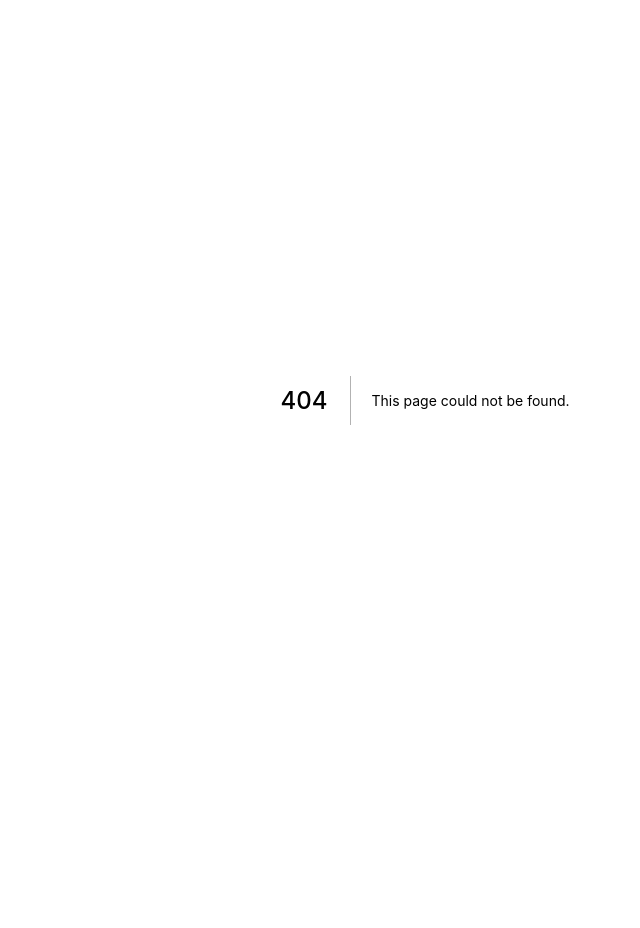
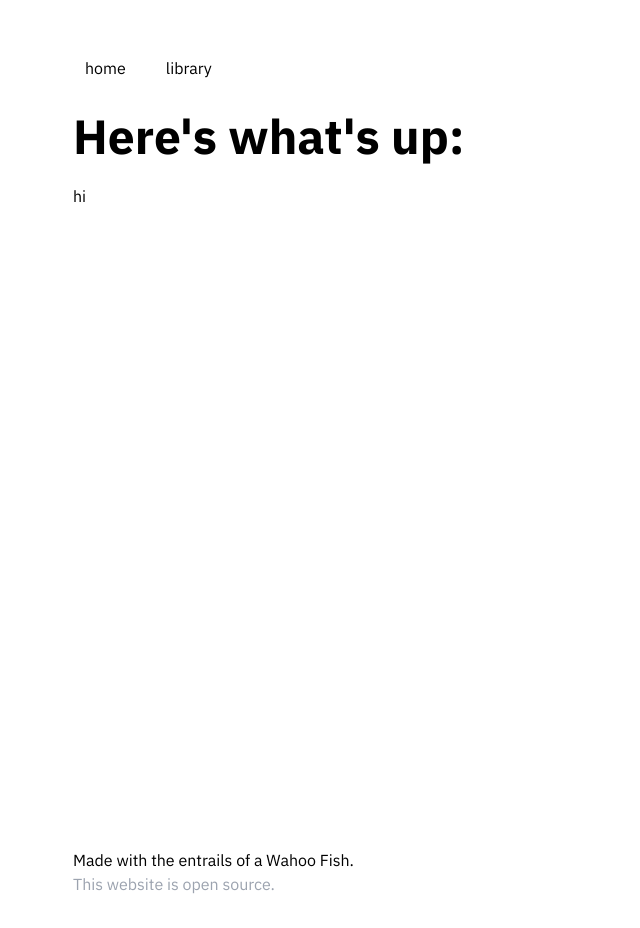
Before and after one commit to exu3/site, a Next.js app: page /sup in a window 1280 px wide. Before the commit this address had no page. Shown: the whole page, without its empty margins (215-855 px from the left). Before the commit the page ends 800 px from the top, so only its background shows below. Built offline with nearby package versions, Linux system fonts and the light colour scheme; a web font is replaced by a local one.

Commit message:
Initial work on sup page

```diff
--- /dev/null
+++ b/pages/sup.tsx
@@ -0,0 +1,11 @@
+import Layout from "../components/Layout";
+
+const SupPage = () => {
+  return (
+    <Layout heading="Here's what's up:">
+      <p>hi</p>
+    </Layout>
+  );
+};
+
+export default SupPage;
```
